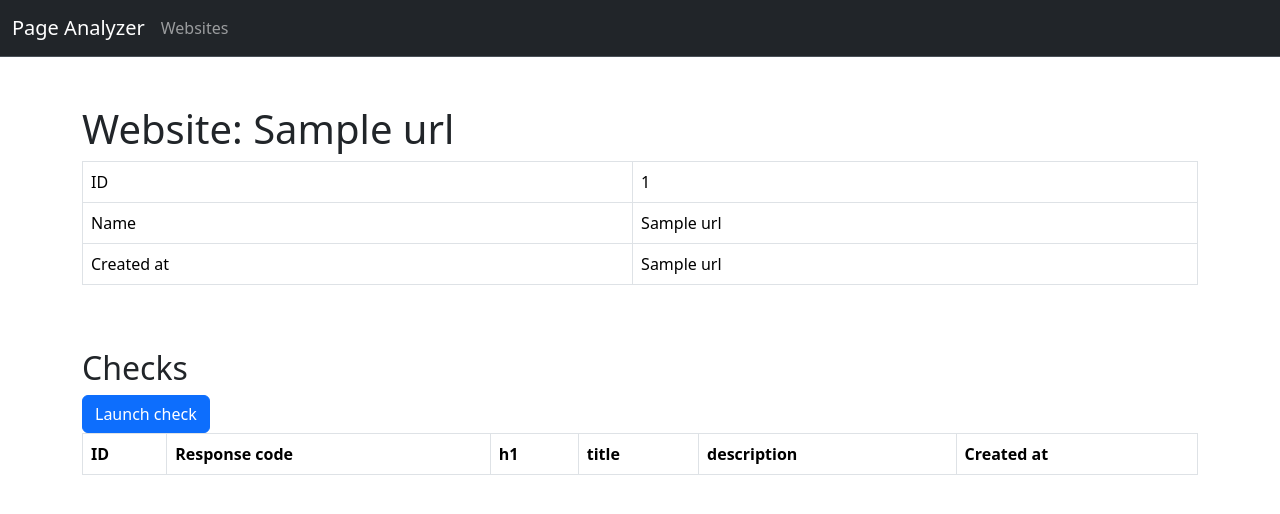
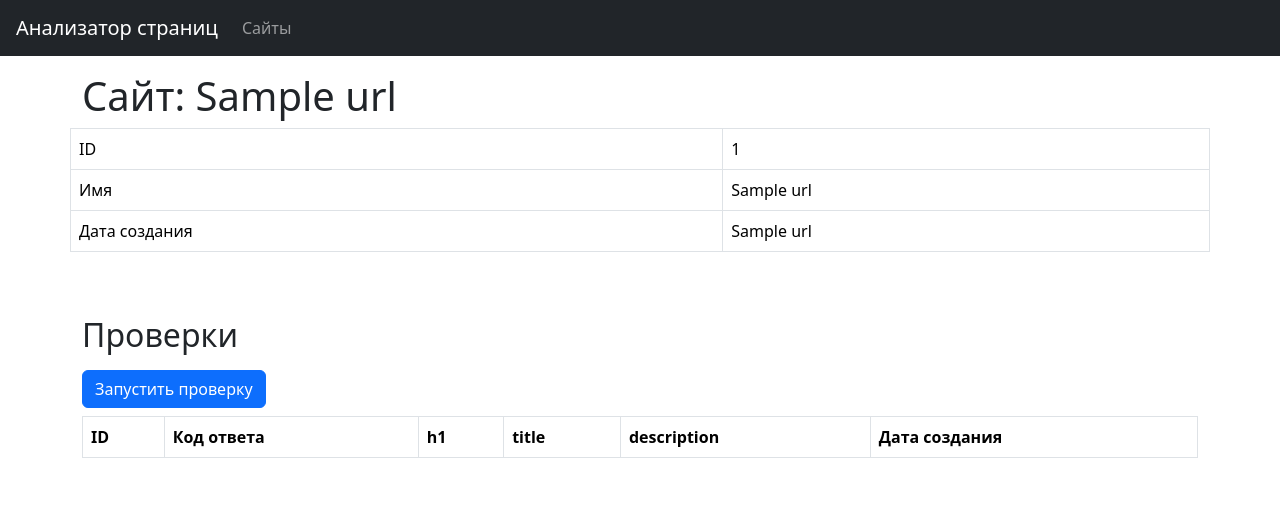
Before and after one commit to anna-at-sea/python-project-83, a Flask app: page /urls/1 in a window 1280 px wide. Shown: the top 514 px of the page. Run offline with Flask 3, Linux system fonts and the light colour scheme; a database or web service that is not in the repository returns one stand-in record (values such as "Sample title"); lists and menus that the app fills with data are empty; some libraries are stand-ins or nearby versions.

Commit message:
Change HTML elements to support hexlet-test

```diff
--- a/page_analyzer/app.py
+++ b/page_analyzer/app.py
@@ -33,10 +33,10 @@ def main_page():
 def add_entry():
     new_entry = validate_and_normalize(request.form.to_dict()['url'])
     if not new_entry:
-        flash('Incorrect URL', 'error')
+        flash('Некорректный URL', 'danger')
         return make_response(redirect(url_for('main_page'), code=302))
     elif new_entry in get_all_urls():
-        flash('URL already exists', 'warning')
+        flash('Страница уже существует', 'info')
     else:
         created_at = date.today().isoformat()
         cur.execute(
@@ -44,7 +44,7 @@ def add_entry():
             (new_entry, created_at)
         )
         conn.commit()
-        flash('Website was added successfully', 'success')
+        flash('Страница успешно добавлена', 'success')
     cur.execute("SELECT id FROM urls WHERE name = %s", (new_entry,))
     new_entry_id = cur.fetchall()[0][0]
     response = make_response(
--- a/page_analyzer/templates/base.html
+++ b/page_analyzer/templates/base.html
@@ -9,18 +9,18 @@
     <script src="https://cdn.jsdelivr.net/npm/bootstrap@5.3.3/dist/js/bootstrap.bundle.min.js" integrity="sha384-YvpcrYf0tY3lHB60NNkmXc5s9fDVZLESaAA55NDzOxhy9GkcIdslK1eN7N6jIeHz" crossorigin="anonymous"></script>
 </head>
 <body>
-  <nav class="navbar bg-dark border-bottom border-body" data-bs-theme="dark">
-      <div class="container-fluid justify-content-start">
-          <a class="navbar-brand" href="{{ url_for('main_page')}}">Page Analyzer</a>
+<header class="flex-shrink-0">
+    <nav class="navbar navbar-expand-md navbar-dark bg-dark px-3">
+        <a class="navbar-brand" href="{{ url_for('main_page')}}">Анализатор страниц</a>
         <div id="navbarNav">
           <ul class="navbar-nav">
             <li class="nav-item">
-                <a class="nav-link" href="{{ url_for('all_urls')}}">Websites</a>
+              <a class="nav-link" href="{{ url_for('all_urls')}}">Сайты</a>
             </li>
           </ul>
         </div>
-      </div>
     </nav>
+</header>
   {% block content %}{% endblock %}
 </body>
 </html>
--- a/page_analyzer/templates/url_page.html
+++ b/page_analyzer/templates/url_page.html
@@ -1,69 +1,54 @@
 {% extends "base.html" %}
-{% block title %}Analyze web page{% endblock %}
+{% block title %}Анализатор страниц{% endblock %}
 {% block content %}
 {% if messages %}
-<ul>
 {% for category, message in messages %}
-  <li class="{{ category }}">{{ message }}</li>
+<div class="alert alert-{{ category }}" role="alert">{{ message }}</div>
 {% endfor %}
-</ul>
 {% endif %}
-
-<div class="container mt-5">
+<main class="flex-grow-1">
+<div class="container-lg mt-3">
+    <h1>Сайт: {{ name }}</h1>
     <div class="row justify-content-center">
-        <div class="col">
-            <h1>Website: {{ name }}</h1>
-        </div>
-    </div>
-    <div class="row justify-content-center">
-        <div class="col">
-            <table class="table table-hover table-bordered" data-test="url">
+        <table class="table table-hover table-bordered text-nowrap" data-test="url">
             <tbody>
               <tr>
                 <td>ID</td>
                 <td>{{ id }}</td>
               </tr>
               <tr>
-                    <td>Name</td>
+                <td>Имя</td>
                 <td>{{ name }}</td>
               </tr>
               <tr>
-                    <td>Created at</td>
+                <td>Дата создания</td>
                 <td>{{ date }}</td>
               </tr>
             </tbody>
         </table>
     </div>
-    </div>
-</div>
 
-<div class="container mt-5">
-    <div class="row justify-content-center">
-        <div class="col">
-            <h2>Checks</h2>
-        </div>
-    </div>
-    <div class="row justify-content-center">
-        <div class="col">
-            <button class="btn btn-primary" type="">Launch check</button>
-        </div>
-    </div>
-    <div class="row justify-content-center">
-        <div class="col">
-            <table class="table table-hover table-bordered">
+    <h2 class="mt-5 mb-3">Проверки</h2>
+    <form>
+    <input class="btn btn-primary" type="submit" value="Запустить проверку">
+    </form>
+
+    <div>
+        <table class="table table-hover table-bordered mt-2" data-test="checks">
             <thead>
               <tr>
-                    <th scope="col">ID</th>
-                    <th scope="col">Response code</th>
-                    <th scope="col">h1</th>
-                    <th scope="col">title</th>
-                    <th scope="col">description</th>
-                    <th scope="col">Created at</th>
+                <th>ID</th>
+                <th>Код ответа</th>
+                <th>h1</th>
+                <th>title</th>
+                <th>description</th>
+                <th>Дата создания</th>
               </tr>
             </thead>
+            <tbody>
+            </tbody>
         </table>
     </div>
 </div>
-</div>
-
+</main>
 {% endblock %}
```
Also changed, not shown: page_analyzer/templates/all_urls.html (+10 -15 lines), page_analyzer/templates/main.html (+13 -13 lines), 2 other files. Lines whose indentation alone changed are shown as unchanged.
